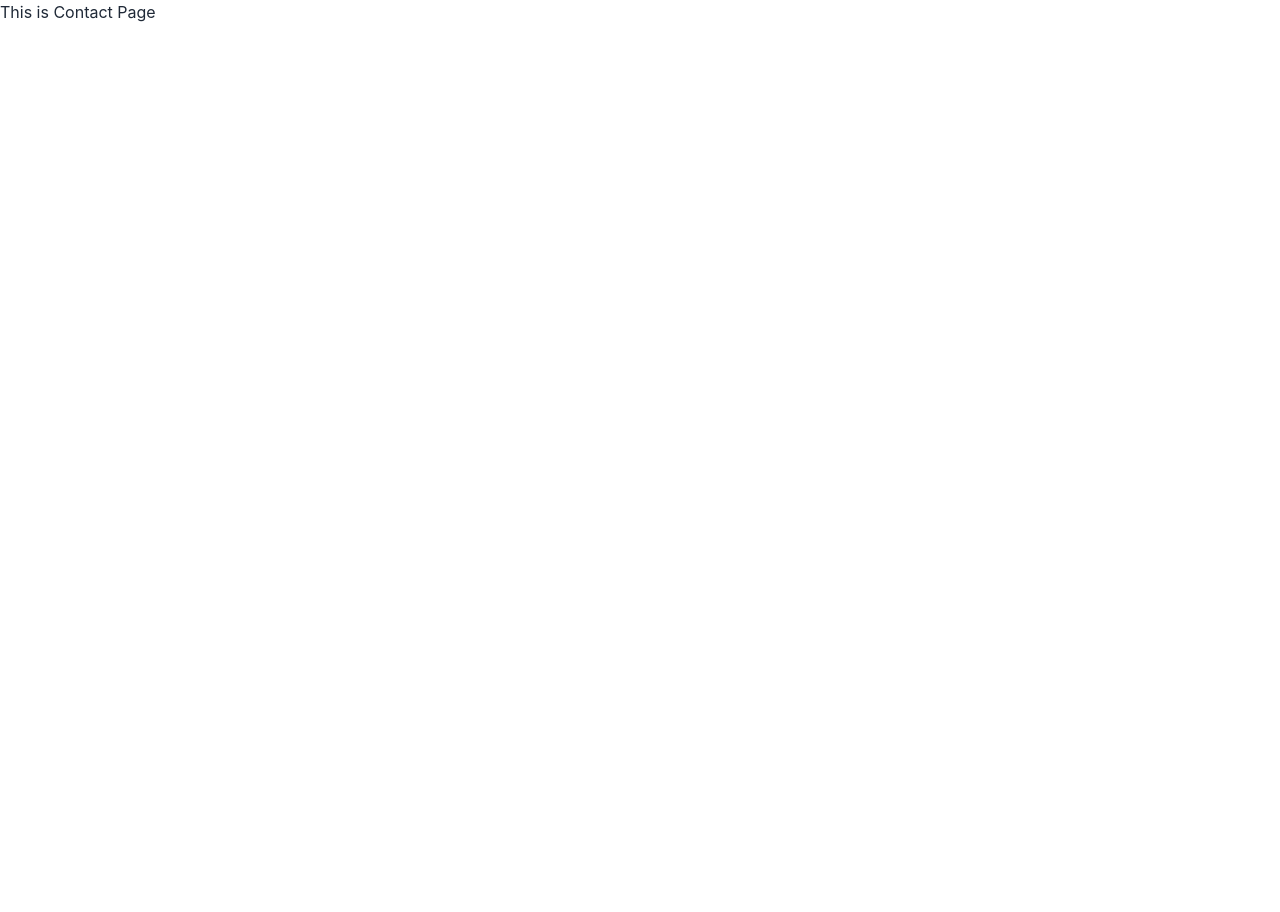
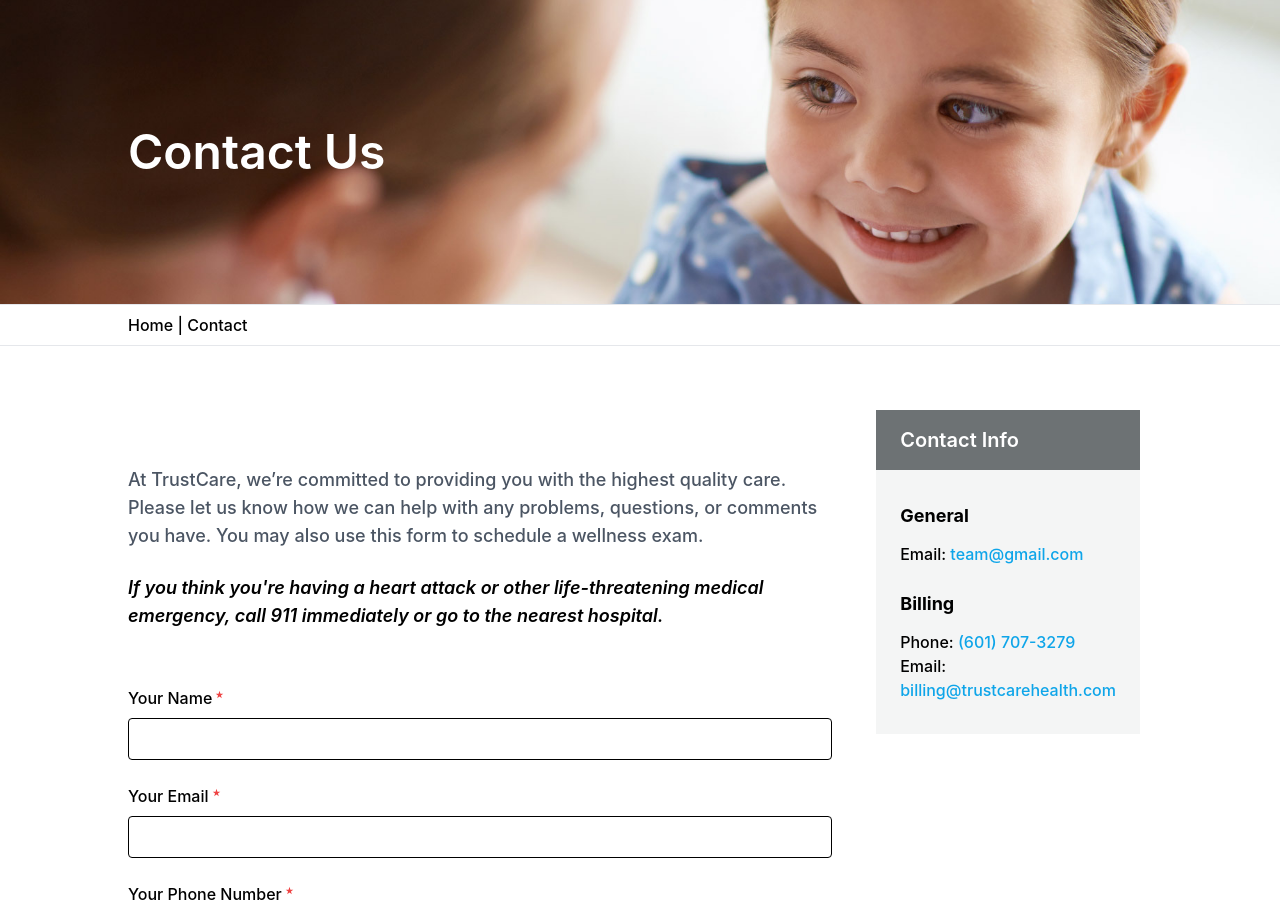
Before and after one commit to BabriWala/healthTrust2, a Next.js app: page /contact in a window 1280 px wide. Shown: the top 912 px of the page. Before the commit the page ends 800 px from the top, so only its background shows below. Built offline with nearby package versions, Linux system fonts and the light colour scheme.

Commit message:
contact page is finished

```diff
--- a/package.json
+++ b/package.json
@@ -13,7 +13,8 @@
     "next": "13.0.6",
     "prop-types": "^15.8.1",
     "react": "18.2.0",
-    "react-dom": "18.2.0"
+    "react-dom": "18.2.0",
+    "react-icons": "^4.7.1"
   },
   "devDependencies": {
     "autoprefixer": "^10.4.13",
--- a/pages/contact/index.js
+++ b/pages/contact/index.js
@@ -1,7 +1,105 @@
+import Link from "next/link";
+import { MdStarRate } from "react-icons/md"
+import "../../styles/Contact.module.css"
+
 const index = () => {
     return (
-        <div>
-           <h2>This is Contact Page</h2>
+        <div className="bg-white text-black">
+
+            <div className="contactHeroBg  py-32">
+                <h2 className="w-[90%] md:w-[80%] mx-auto text-5xl font-semibold text-white">Contact Us</h2>
+            </div>
+
+            {/* breadcrump */}
+            <div className="py-2 border-y">
+                <p className="w-[90%] md:w-[80%] mx-auto font-medium"><Link href="/" className="hover:text-blue-500">Home</Link> | <Link href="/contact" className="hover:text-blue-500">Contact</Link></p>
+            </div>
+
+
+            {/* content section */}
+            <div className="w-[90%] md:w-[80%] mx-auto mt-16">
+
+                {/* container */}
+                <div className="grid grid-cols-1 lg:grid-cols-[3fr,1fr] gap-8">
+
+                    {/* main content */}
+                    <div className="my-14">
+                        <p className="text-gray-600 text-lg font-medium">At TrustCare, we’re committed to providing you with the highest quality care. Please let us know how we can help with any problems, questions, or comments you have. You may also use this form to schedule a wellness exam.</p>
+
+                        <p className="text-lg mt-6 font-semibold">
+                            <em>
+                                If you think you're having a heart attack or other life-threatening medical emergency, call 911 immediately or go to the nearest hospital.
+                            </em>
+                        </p>
+
+
+                        {/* contact form */}
+                        <form className="my-12">
+
+                            {/* name field */}
+                            <div className="mb-4">
+                                <label htmlFor="name" className="text-base font-medium my-2 inline-block relative">Your Name
+                                    <MdStarRate className="absolute top-1 -right-3 text-[9px] text-red-500" />
+
+                                </label>
+
+
+
+                                <input type="text" name="name" id="name" required className="w-full p-2 bg-white text-black border border-black rounded" />
+                            </div>
+
+                            {/* email field */}
+                            <div className="mb-4">
+                                <label htmlFor="email" className="text-base font-medium my-2 inline-block relative">Your Email
+
+                                    <MdStarRate className="absolute top-1 -right-3 text-[9px] text-red-500" />
+                                </label>
+                                <input type="email" name="email" id="email" required className="w-full p-2 bg-white text-black border border-black rounded" />
+                            </div>
+
+                            {/* phone number field */}
+                            <div className="mb-4">
+                                <label htmlFor="number" className="text-base font-medium my-2 inline-block relative">Your Phone Number
+
+                                    <MdStarRate className="absolute top-1 -right-3 text-[9px] text-red-500" />
+                                </label>
+                                <input type="text" name="number" id="number" required className="w-full p-2 bg-white text-black border border-black rounded" />
+                            </div>
+
+                            {/* message area */}
+                            <div className="mb-4">
+                                <label htmlFor="message" className="text-base font-medium my-2 inline-block relative">Message
+                                    <MdStarRate className="absolute top-1 -right-3 text-[9px] text-red-500" />
+
+                                </label>
+                                <textarea name="message" id="message" cols="30" rows="5" required className="w-full p-2 bg-white text-black border border-black rounded"></textarea>
+                            </div>
+                            <button type="submit" className="btn btn-info text-white hover:bg-sky-500 px-8 rounded-none">Submit</button>
+
+                        </form>
+
+                    </div>
+                    <div className="px-3">
+                        <div className="bg-[#F4F5F5]">
+                            <h4 className="py-4 px-6 text-white text-xl font-semibold bg-[#6D7274]">Contact Info</h4>
+                            <div className="px-6 py-8">
+                                <p className="text-lg font-bold mb-3">General</p>
+                                <p className="font-medium">Email: <span className=" text-sky-500"> team@gmail.com</span></p>
+
+                                {/* billing section */}
+                                <p className="text-lg font-bold mt-6 mb-3">Billing</p>
+                                <p className="font-medium">Phone: <span className=" text-sky-500"> (601) 707-3279</span> </p>
+                                <p className="font-medium">Email: <span className=" text-sky-500"> billing@trustcarehealth.com</span></p>
+                            </div>
+                        </div>
+                    </div>
+
+                </div>
+
+
+
+
+            </div>
         </div>
     );
 };
--- a/styles/globals.css
+++ b/styles/globals.css
@@ -33,6 +33,11 @@ a {
   box-sizing: border-box;
 }
 
+.contactHeroBg {
+  background-image: url("../public/contact-hero.jpg");
+  background-position: center;
+  background-size: cover;
+}
 @media (prefers-color-scheme: dark) {
   html {
     color-scheme: dark;
```
Also changed, not shown: public/contact-hero.jpg (added), styles/Contact.module.css (added), 1 other file (tests, documents, lock files or other folders).
